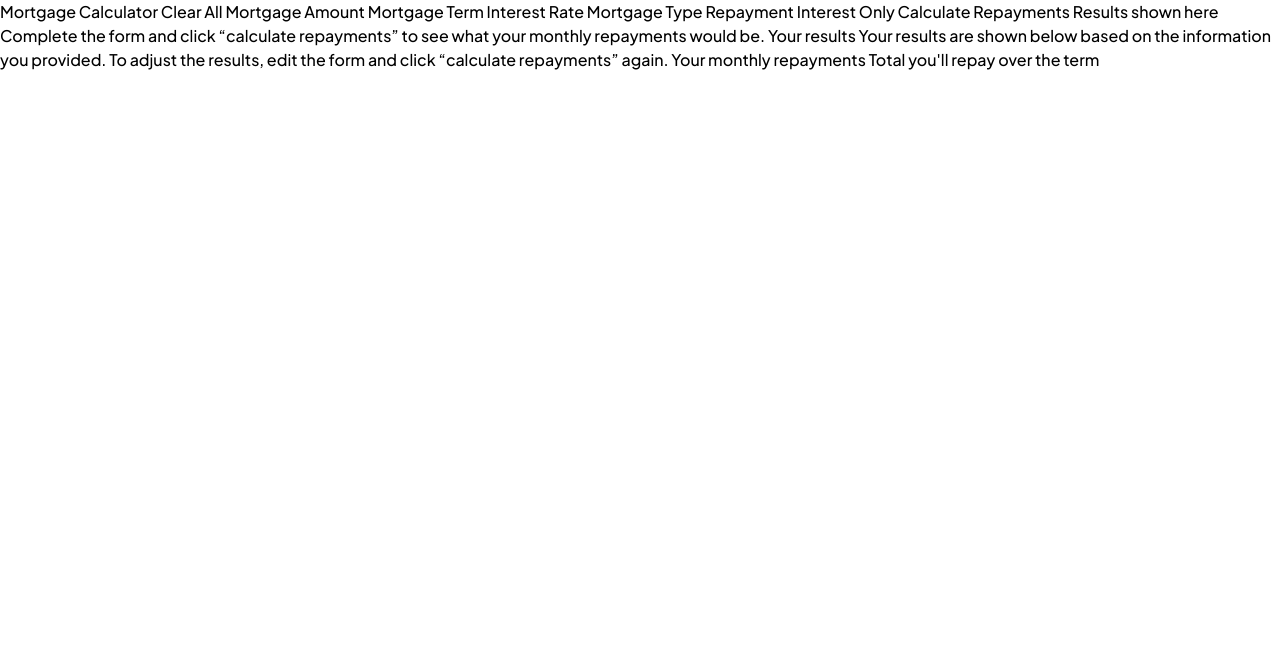
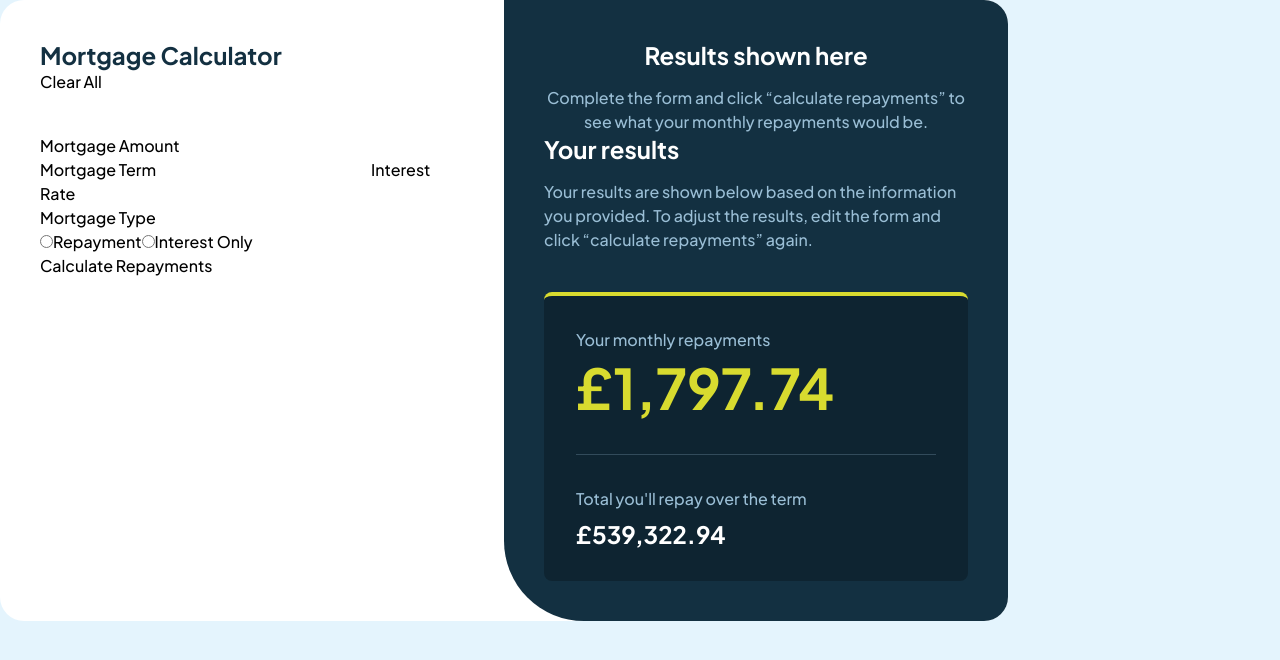
Before and after one commit to daniloparrajr/frontendmentor-mortgage-repayment-calculator, a Next.js app: page / in a window 1280 px wide. Shown: the top 660 px of the page. Built offline with nearby package versions, Linux system fonts and the light colour scheme.

Commit message:
WIP: layout and basic styles

```diff
--- a/src/app/layout.js
+++ b/src/app/layout.js
@@ -26,7 +26,7 @@ export default function RootLayout({ children }) {
   return (
     <html lang="en">
       <body
-        className={`${plusJakartaSans.variable} font-sans antialiased`}
+        className={`${plusJakartaSans.variable} font-sans text-base bg-slate-100 antialiased`}
       >
         {children}
       </body>
--- a/src/app/page.js
+++ b/src/app/page.js
@@ -1,37 +1,10 @@
-import Image from "next/image";
+import MortgageCalculator from "@/components/MortgageCalculator";
 
 export default function Home() {
   return (
-    <div>
-      Mortgage Calculator
-      Clear All
-
-      Mortgage Amount
-
-      Mortgage Term
-
-      Interest Rate
-
-      Mortgage Type
-      Repayment
-      Interest Only
-
-      Calculate Repayments
-
-      Results shown here
-
-      Complete the form and click “calculate repayments” to see what
-      your monthly repayments would be.
-
-      Your results
-
-      Your results are shown below based on the information you provided.
-      To adjust the results, edit the form and click “calculate repayments” again.
-
-      Your monthly repayments
-
-      Total you'll repay over the term
-
-    </div>
+    <main>
+        <h1 className="sr-only">Frontend Mentor | Mortgage repayment calculator</h1>
+        <MortgageCalculator />
+    </main>
   );
 }
--- /dev/null
+++ b/src/components/MortgageCalculator.js
@@ -0,0 +1,72 @@
+export default function MortgageCalculator(props) {
+  return (
+    <section className="bg-white rounded-3xl w-[1008px] grid grid-cols-2 overflow-hidden">
+      <div className="p-500">
+        <div className="mb-500">
+          <h2 className="font-bold text-lg text-slate-900">Mortgage Calculator</h2>
+          <button>Clear All</button>
+        </div>
+
+        <form>
+          <label htmlFor="mortgageAmount">Mortgage Amount</label>
+          <input id="mortgageAmount" type="number"/>
+
+          <label htmlFor="mortgageTerm">Mortgage Term</label>
+          <input id="mortgageTerm" type="number"/>
+
+          <label htmlFor="interestRate">Interest Rate</label>
+          <input id="interestRate" type="number"/>
+
+
+          <fieldset>
+            <legend>
+              Mortgage Type
+            </legend>
+
+            <input
+              type="radio"
+              name="repayment"
+              id="repayment"
+              value="yes"
+            />
+            <label htmlFor="repayment">
+              Repayment
+            </label>
+
+            <input
+              type="radio"
+              name="interest-only"
+              id="interestOnly"
+              value="yes"
+            />
+            <label htmlFor="interestOnly">
+              Interest Only
+            </label>
+          </fieldset>
+
+
+          <button type="submit">Calculate Repayments</button>
+        </form>
+      </div>
+      <div className="p-500 bg-slate-900 text-slate-300 rounded-bl-[80px]">
+        <div className="text-center">
+          <h3 className="text-lg text-white font-bold mb-200">Results shown here</h3>
+          <p>Complete the form and click “calculate repayments” to see what your monthly repayments would be.</p>
+        </div>
+
+        <h3 className="text-lg text-white font-bold mb-200">Your results</h3>
+
+        <p className="mb-500">Your results are shown below based on the information you provided. To adjust the results, edit the form and
+          click “calculate repayments” again.</p>
+
+        <div className="bg-black/25 p-400 rounded-lg border-t-4 border-lime">
+          <p>Your monthly repayments</p>
+          <p className="text-lime text-xl font-bold">£1,797.74</p>
+          <div className="my-400 border-t border-slate-300/25"></div>
+          <p className="mb-100">Total you&#39;ll repay over the term</p>
+          <p className="text-white font-bold text-lg">£539,322.94</p>
+        </div>
+      </div>
+    </section>
+  );
+}
--- a/tailwind.config.js
+++ b/tailwind.config.js
@@ -7,6 +7,7 @@ module.exports = {
   theme: {
     colors: {
       "white": "#FFFFFF",
+      "black": "#000000",
       "red": "#D73328",
       "lime": "#D8DB2F",
       "slate-900": "#133041",
```
